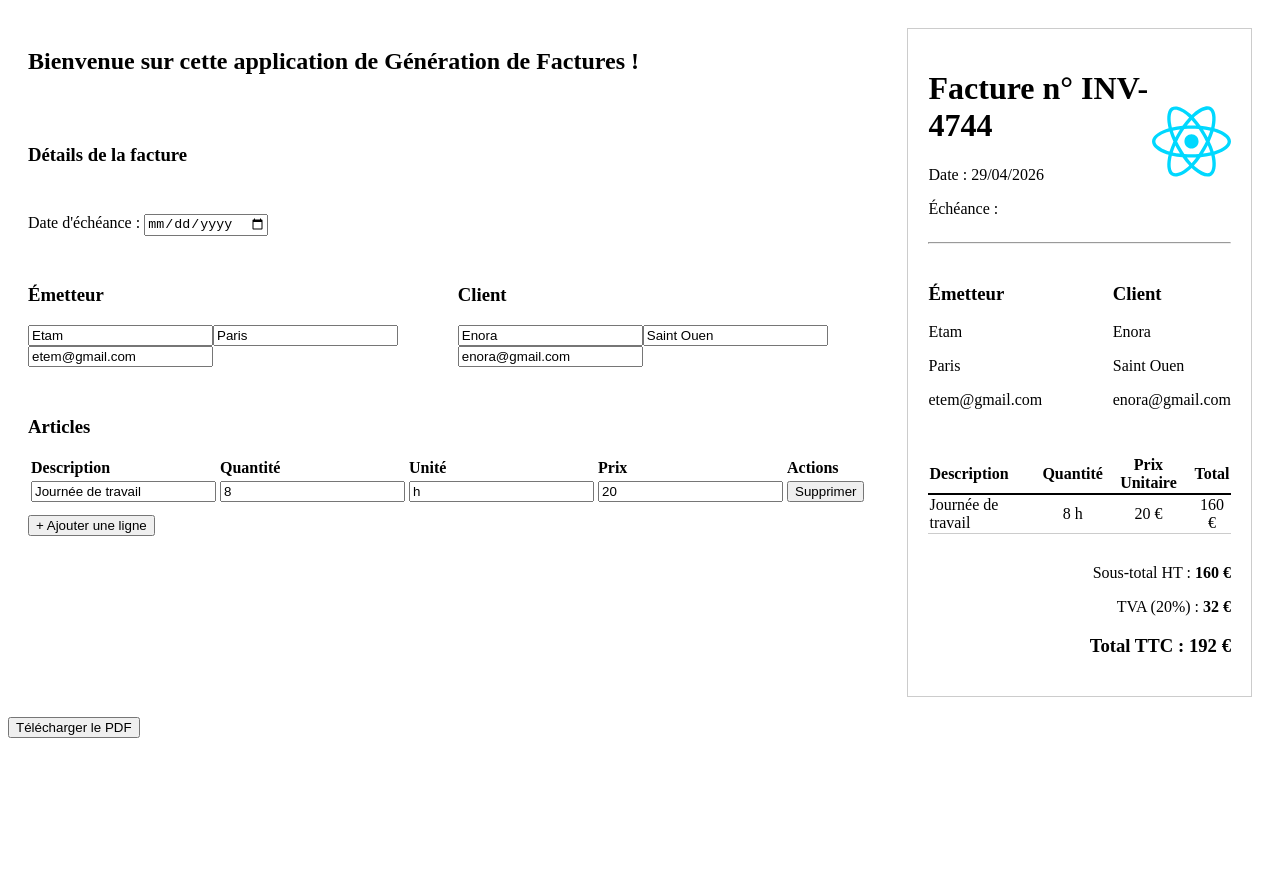
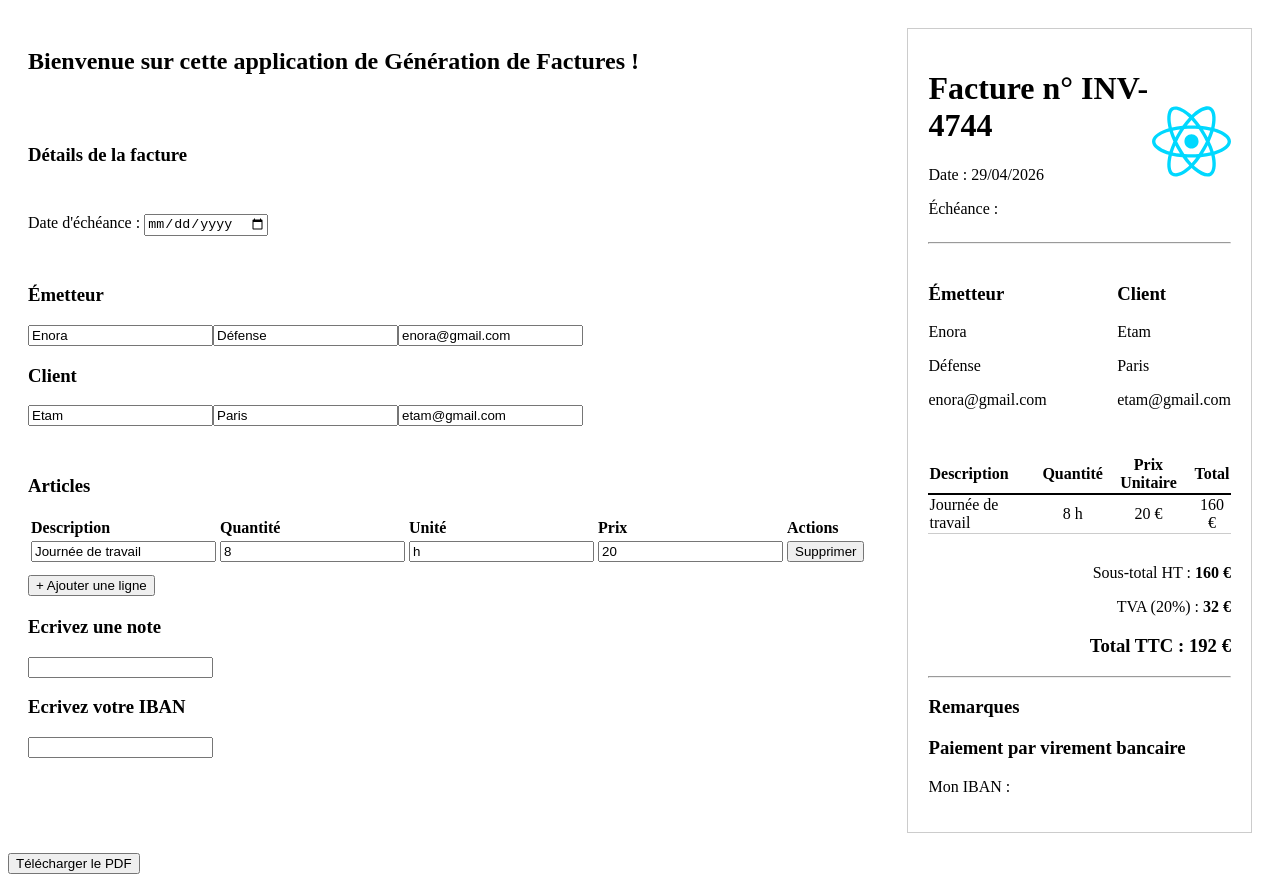
Before and after one commit to sweethehe/invoice-app, a React (Vite) app: page / in a window 1280 px wide. Before the commit the page ends 800 px from the top, so only its background shows below. Built offline with nearby package versions, Linux system fonts and the light colour scheme.

Commit message:
feat(footer): ajouter l'ajout des notes et de l'iban en bas de page

```diff
--- a/src/App.jsx
+++ b/src/App.jsx
@@ -8,7 +8,7 @@ import { InvoicePreview } from "./components/InvoicePreview/InvoicePreview";
 import { generatePdf } from "./utils/pdfGenerator";
 
 function App() {
-  const { invoice, addItem, updateItem, removeItem, updateField } =
+  const { invoice, addItem, updateItem, removeItem, updateField, updateNote, updateIban } =
     useInvoice();
 
   return (
@@ -20,6 +20,8 @@ function App() {
           invoice={invoice}
           updateField={updateField}
           updateItem={updateItem}
+          updateNote={updateNote}
+          updateIban={updateIban}
           removeItem={removeItem}
           addItem={addItem}
         />
--- a/src/components/InvoiceForm/InvoiceForm.jsx
+++ b/src/components/InvoiceForm/InvoiceForm.jsx
@@ -6,6 +6,8 @@ export function InvoiceForm({
   invoice,
   updateField,
   updateItem,
+  updateIban,
+  updateNote,
   removeItem,
   addItem,
 }) {
@@ -25,7 +27,7 @@ export function InvoiceForm({
       </div>
 
       {/* S E C T I O N  -  EMETTEUR / CLIENT */}
-      <div style={{ display: "flex", gap: "20px" }}>
+      <div>
         <div style={{ flex: 1 }}>
           <FormSection
             title="Émetteur"
@@ -101,9 +103,29 @@ export function InvoiceForm({
             ))}
           </tbody>
         </table>
+
+        {/* A D D - AN - I T E M */}
         <button onClick={addItem} style={{ marginTop: "10px" }}>
           + Ajouter une ligne
         </button>
+
+        {/* W R I T E - N O T E - I B A N */}
+        <div style={{ marginTop: "20px" }}>
+
+          <h3>Ecrivez une note</h3>
+          <LineItemRow
+            type={"text"}
+            value={invoice.notes}
+            onChange={(e) => updateNote(e.target.value)}
+          />
+
+          <h3>Ecrivez votre IBAN</h3>
+          <LineItemRow
+            type={"text"}
+            value={invoice.iban}
+            onChange={(e) => updateIban(e.target.value)}
+          />
+        </div>
       </div>
     </div>
   );
--- a/src/components/InvoicePreview/InvoiceFooter.jsx
+++ b/src/components/InvoicePreview/InvoiceFooter.jsx
@@ -0,0 +1,13 @@
+export function InvoiceFooter ({invoice}) {
+    return (
+        <div>
+            <hr/>
+            <h3>Remarques</h3>
+            <p>{invoice.notes}</p>
+
+            <h3>Paiement par virement bancaire</h3>
+
+            <p>Mon IBAN : {invoice.iban}</p>
+        </div>
+    );
+}
--- a/src/components/InvoicePreview/InvoicePreview.jsx
+++ b/src/components/InvoicePreview/InvoicePreview.jsx
@@ -5,6 +5,7 @@ import {
   calculateTotal,
 } from "../../utils/calculations";
 import { formatDate } from "../../utils/formatters";
+import { InvoiceFooter } from "./InvoiceFooter";
 import { InvoiceHeader } from "./InvoiceHeader";
 import { InvoiceTable } from "./InvoiceTable";
 import { InvoiceTotal } from "./InvoiceTotals";
@@ -55,6 +56,9 @@ export function InvoicePreview({ invoice }) {
 
       {/* TOTAUX */}
       <InvoiceTotal invoice={invoice} subtotal={subtotal} taxAmount={taxAmount} total={total}/>
+
+      {/* FOOTER */}
+      <InvoiceFooter invoice={invoice}/>
     </div>
   );
 }
--- a/src/hooks/useInvoice.js
+++ b/src/hooks/useInvoice.js
@@ -3,12 +3,12 @@ import { useState } from "react";
 export const useInvoice = () => {
   const [invoice, setInvoice] = useState({
     sender: {
-      name: "Etam",
-      address: "Paris",
-      email: "etem@gmail.com",
+      name: "Enora",
+      address: "Défense",
+      email: "enora@gmail.com",
       siret: "1234",
     },
-    client: { name: "Enora", address: "Saint Ouen", email: "enora@gmail.com" },
+    client: { name: "Etam", address: "Paris", email: "etam@gmail.com" },
     details: {
       number: `INV-${Math.floor(Math.random() * 10000)}`,
       date: new Date().toLocaleDateString('fr-FR'),
@@ -18,6 +18,7 @@ export const useInvoice = () => {
       { description: "Journée de travail", quantity: 8, unit: "h", price: 20 },
     ],
     notes: "",
+    iban: "",
     taxRate: 20,
   });
 
@@ -58,6 +59,22 @@ export const useInvoice = () => {
     }));
   };
 
+  // update Note
+  const updateNote = (newNote) => {
+    setInvoice((prevInvoice) => ({
+      ...prevInvoice,
+      notes: newNote
+    }));
+  };
+
+    // update Iban
+  const updateIban = (newIban) => {
+    setInvoice((prevInvoice) => ({
+      ...prevInvoice,
+      iban: newIban
+    }));
+  };
+
   // remove item
   const removeItem = (index) => {
     setInvoice((prevInvoice) => ({
@@ -66,5 +83,5 @@ export const useInvoice = () => {
     }));
   };
 
-  return { invoice, setInvoice, addItem, updateItem, updateField, removeItem };
+  return { invoice, setInvoice, addItem, updateItem, updateField, updateIban, updateNote, removeItem };
 };
```
